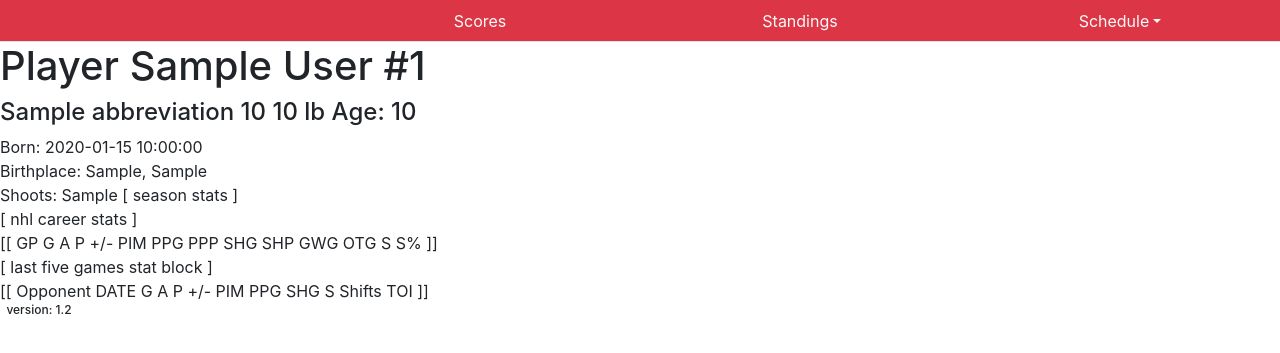
After one commit to dword4/hockey-info, a Flask app: page /player/1 in a window 1280 px wide. The commit adds this page. Shown: the top 353 px of the page. Run offline with Flask 2, Linux system fonts and the light colour scheme; a database or web service that is not in the repository returns one stand-in record (values such as "Sample title"); data that the repository does not hold is empty; some libraries are stand-ins or nearby versions.

Commit message:
partial implementation of player page

```diff
--- a/Helpers.py
+++ b/Helpers.py
@@ -21,7 +21,6 @@ class Helpers(object):
         previous_games = []
 
         for date in games_data['dates']:
-            print(date['date'])
             games = date['games']
             for game in games:
                 gameDate = date['date']
--- a/app.py
+++ b/app.py
@@ -6,6 +6,7 @@ import requests_cache
 import json
 import arrow
 import subprocess
+import os
 
 #requests_cache.install_cache('hockey_cache', expire_after=300)
 app = Flask(__name__)
@@ -17,7 +18,7 @@ if __name__ == "__main__":
 APP_VERSION = "1.2"
 @app.route('/favicon.ico')
 def favicon():
-    return send_from_directory(os.apth.join(app.root_path, 'static'),
+    return send_from_directory(os.path.join(app.root_path, 'static'),
         'favicon.ico', mimetype='image/vnd.microsoft.icon')
 
 @app.route('/slick')
@@ -27,6 +28,18 @@ def slick():
     games_data = hockeyHelp.games_to_date()
     last_game_data = games_data[len(games_data)-2]
     return render_template('slick.html', games=games_data,last_game=last_game_data,all_teams=teams)
+
+@app.route('/player/<player_id>')
+def player(player_id):
+    hockeyHelp = Helpers()
+    teams = hockeyHelp.get_all_teams()
+
+    url = 'https://statsapi.web.nhl.com/api/v1/people/'+player_id
+    r = requests.get(url).json()
+    player_info = r['people'][0]
+
+    return render_template('player.html', player=player_info,all_teams=teams,version=APP_VERSION)
+
 @app.route('/')
 def show_playoffs():
         h = get_headlines()
@@ -229,6 +242,7 @@ def get_team(team_id):
     ps = []
     for player in roster:
         player_name = player['person']['fullName']
+        player_id = player['person']['id']
         player_position = player['person']['primaryPosition']['code']
         try:
             player_stats = player['person']['stats'][0]['splits'][0]['stat']
@@ -247,7 +261,7 @@ def get_team(team_id):
                 stats_otg = player_stats['overTimeGoals']
                 stats_s = player_stats['shots']
                 stats_sp = player_stats['shotPct']
-                statline = {'NAME':player_name,'POSITION': player_position,'GP':stats_gp,'G':stats_g,'A':stats_a,'P':stats_p,'PLUS':stats_plusMinus,'PIM':stats_pim, 'PPG': stats_ppg, 'S': stats_s}
+                statline = {'ID': player_id, 'NAME':player_name,'POSITION': player_position,'GP':stats_gp,'G':stats_g,'A':stats_a,'P':stats_p,'PLUS':stats_plusMinus,'PIM':stats_pim, 'PPG': stats_ppg, 'S': stats_s}
                 ps.append(statline)
         except:
             # no stats found
--- /dev/null
+++ b/templates/player.html
@@ -0,0 +1,53 @@
+<!DOCTYPE html>
+<html lang="en">
+<head>
+  <title></title>
+  <meta charset="utf-8">
+  <meta name="viewport" content="width=device-width, initial-scale=1">
+  <link rel="stylesheet" href="https://maxcdn.bootstrapcdn.com/bootstrap/4.4.1/css/bootstrap.min.css">
+  <script src="https://ajax.googleapis.com/ajax/libs/jquery/3.4.1/jquery.min.js"></script>
+  <script src="https://cdnjs.cloudflare.com/ajax/libs/popper.js/1.16.0/umd/popper.min.js"></script>
+  <script src="https://maxcdn.bootstrapcdn.com/bootstrap/4.4.1/js/bootstrap.min.js"></script>
+  <script src="https://code.iconify.design/1/1.0.3/iconify.min.js"></script>
+  <link rel="shortcut icon" href="{{ url_for('static', filename='favicon.ico') }}">
+</head>
+<body>
+	<ul class="nav nav-tabs nav-justified bg-danger text-light">
+		<li class="nav-item">
+				<a class="nav-link text-light" href="/"><span class="iconify" data-icon="emojione-monotone:ice-hockey" data-inline="false" style="color: #FFFFFF;"></span></a>
+		</li>
+		<li class="nav-item">
+			<a class="nav-link text-light" href="/scores">Scores</a>
+		</li>
+		<li class="nav-item">
+			<a class="nav-link text-light" href="/standings">Standings</a>
+		</li>
+		<li class="nav-item dropdown">
+			<a class="nav-link dropdown-toggle text-light" data-toggle="dropdown" href="#">Schedule</a>
+			<div class="dropdown-menu bg-light">
+			  <a class="dropdown-item" href="/schedule">Full Schedule</a>
+			{% for key, value in all_teams.items() %}
+			  <a class="dropdown-item" href="/schedule/{{ value }}">{{ key }}</a>
+			{% endfor %}
+			</div>
+		</li>
+	</ul>
+<body>
+    <!-- BEGIN ACTUAL DATA -->
+    <h1>Player {{ player.fullName }} #{{ player.primaryNumber }}</h1>
+    <h4>{{ player.primaryPosition.abbreviation }} {{ player.height }} {{ player.weight }} lb Age: {{ player.currentAge }}</h4>
+    Born: {{ player.birthDate }}<br />
+    Birthplace: {{ player.birthCity }}, {{ player.birthCountry }}<br />
+    Shoots: {{ player.shootsCatches }}
+    <!-- need to find a way to parse when a player was drafted -->
+
+    [ season stats ]<br />
+    [ nhl career stats ]<br />
+    [[ GP G A P +/- PIM PPG PPP SHG SHP GWG OTG S S% ]]<br />
+
+    [ last five games stat block ]<br />
+    [[ Opponent DATE G A P +/- PIM PPG SHG S Shifts TOI ]]<br />
+	<!-- END ACTUAL DATA -->
+    <h6 style="font-size: 9pt;">&nbsp;&nbsp;version: {{ version }}</h6>
+</body>
+</html>
--- a/templates/team.html
+++ b/templates/team.html
@@ -90,7 +90,7 @@ $(document).ready( function () {
 	<tbody>
 		{% for p in roster_stats %}
 		<tr>
-			<td>{{ p.NAME }}</td>
+            <td><a href="/player/{{ p.ID }}">{{ p.NAME }}</a></td>
 			<td>{{ p.POSITION }}</td>
 			<td>{{ p.GP }}</td>
 			<td>{{ p.G }}</td>
```
Also changed, not shown: 1 other file.
